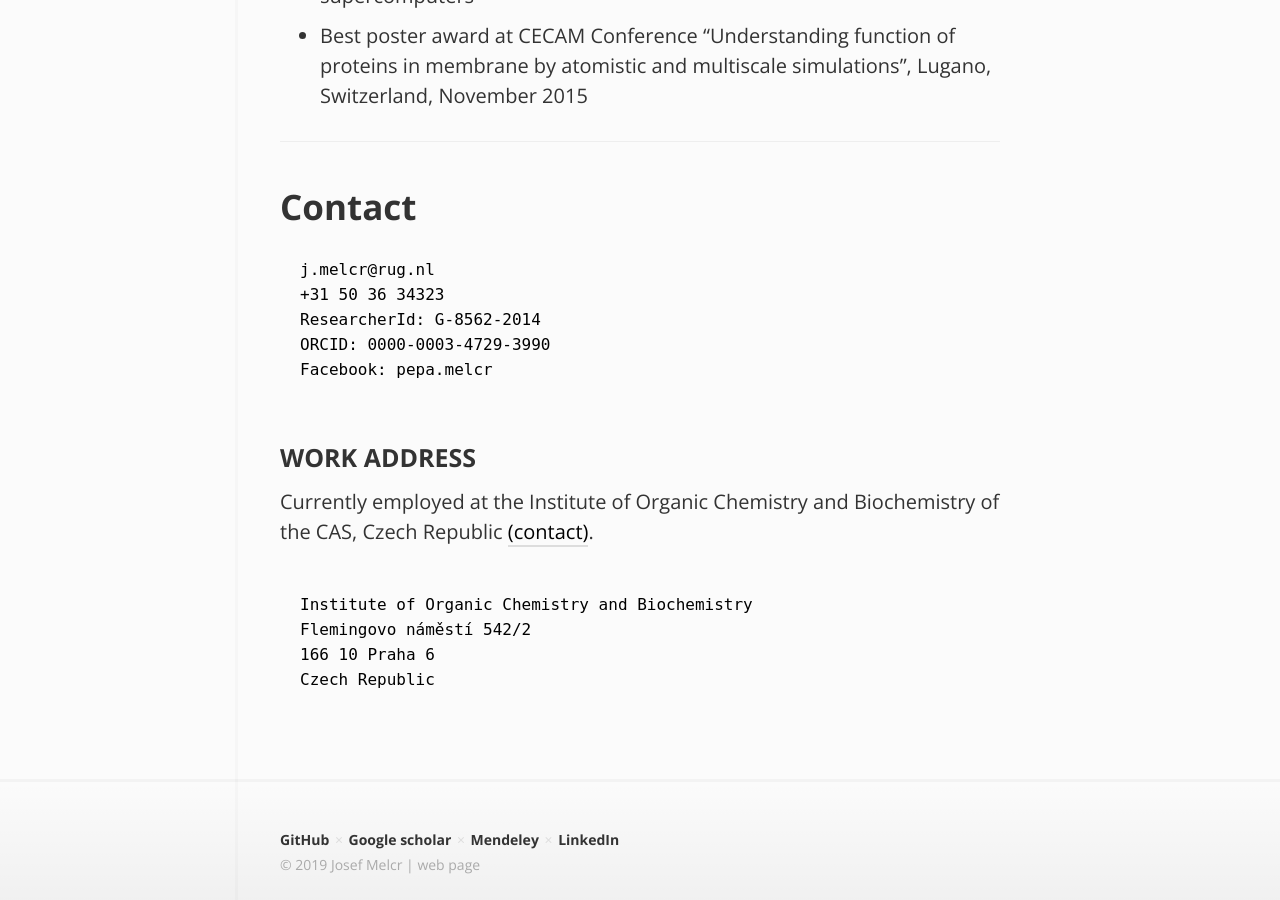
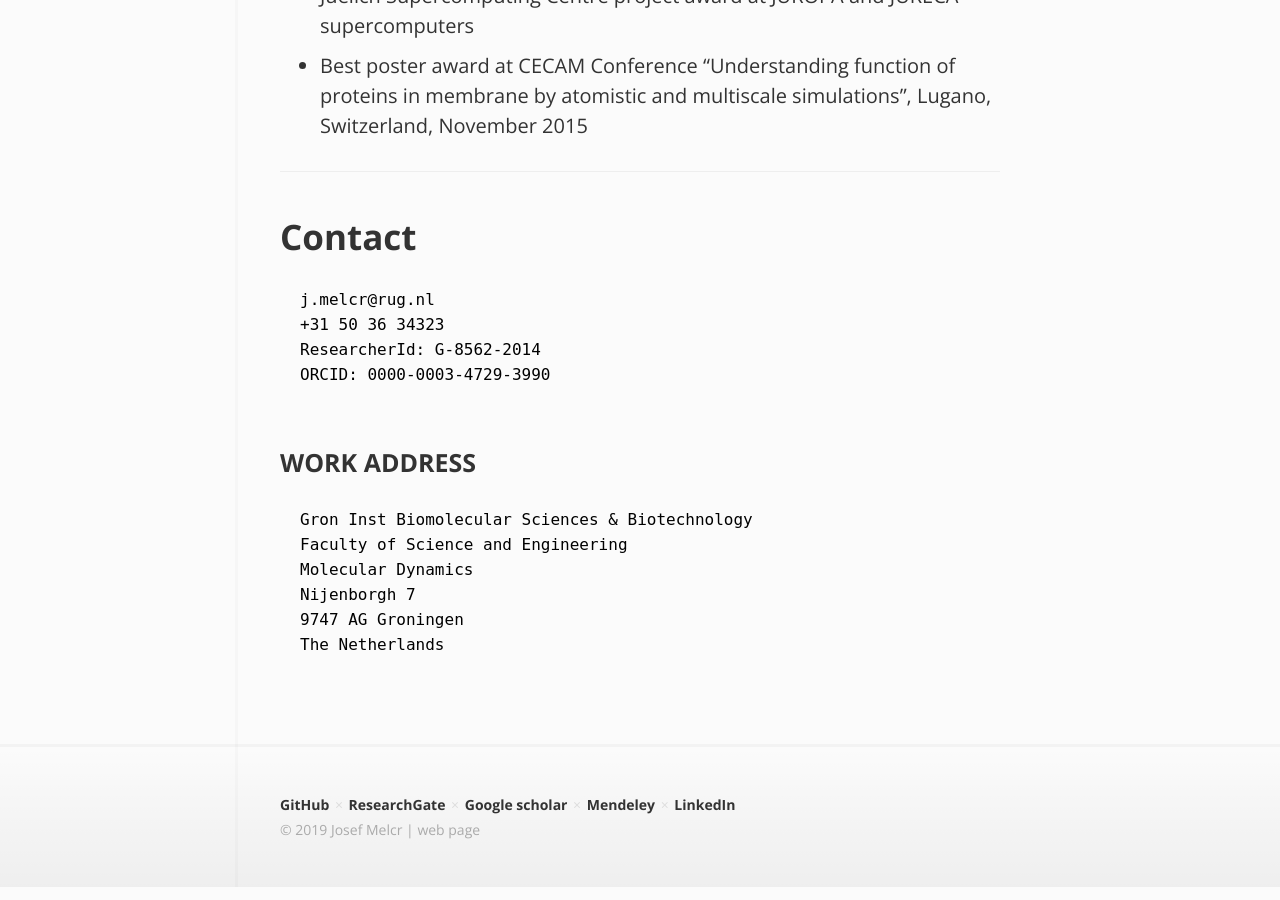
Before and after one commit to jmelcr/jmelcr.github.io, a Jekyll site: the page built from index.md, in a window 1280 px wide and 900 px high, scrolled down 1337 px. Built offline with Jekyll 4.4.1, drawn with Linux system fonts in a browser that asks for light colours; comment, search, counter and statistics services are not loaded; some of the changed text lies outside the part shown.

Commit message:
Updated work address and added Research Gate

````diff
--- a/_config.yml
+++ b/_config.yml
@@ -39,6 +39,8 @@ nav:
 footer_links:
   - title: "GitHub"
     url:   "https://github.com/jmelcr"
+  - title: "ResearchGate"
+    url:   "https://www.researchgate.net/profile/Josef_Melcr"
   - title: "Google scholar"
     url:   "https://scholar.google.cz/citations?hl=en&user=Nkoi1CoAAAAJ"
   - title: "Mendeley"
--- a/_includes/medaillon.md
+++ b/_includes/medaillon.md
@@ -4,10 +4,9 @@ in the group of [Siewert-Jan Marrink](http://cgmartini.nl/)
 at the [University of Groningen](https://www.rug.nl/),
 [Faculty of Science and Engineering](https://www.rug.nl/staff/departments/10808)
 
-<div itemscope itemtype="https://schema.org/Person"><a itemprop="sameAs" content="https://orcid.org/0000-0003-4729-3990" href="https://orcid.org/0000-0003-4729-3990" target="orcid.widget" rel="noopener noreferrer" style="vertical-align:top;"><img src="https://orcid.org/sites/default/files/images/orcid_16x16.png" style="width:1em;margin-right:.5em;" alt="ORCID iD icon">ORCID</a></div>
-
-**Links:**
-[GitHub](https://github.com/jmelcr),
+<div itemscope itemtype="https://schema.org/Person"><a itemprop="sameAs" content="https://orcid.org/0000-0003-4729-3990" href="https://orcid.org/0000-0003-4729-3990" target="orcid.widget" rel="noopener noreferrer" style="vertical-align:top;"><img src="https://orcid.org/sites/default/files/images/orcid_16x16.png" style="width:1em;margin-right:.5em;" alt="ORCID iD icon">ORCID</a></div>,
+[ResearchGate](https://www.researchgate.net/profile/Josef_Melcr),
 [Google scholar](https://scholar.google.cz/citations?hl=en&user=Nkoi1CoAAAAJ),
 [Mendeley](https://www.mendeley.com/profiles/josef-melcr/),
-[LinkedIn](https://cz.linkedin.com/in/jmelcr)
+[GitHub](https://github.com/jmelcr),
+[LinkedIn](https://cz.linkedin.com/in/jmelcr),
--- a/index.md
+++ b/index.md
@@ -51,15 +51,15 @@ j.melcr@rug.nl
 +31 50 36 34323
 ResearcherId: G-8562-2014
 ORCID: 0000-0003-4729-3990
-Facebook: pepa.melcr
 ```
 
 
 ### WORK ADDRESS
-Currently employed at the Institute of Organic Chemistry and Biochemistry of the CAS, Czech Republic [(contact)](http://www.uochb.cz/web/structure/571.html).
 ```
-Institute of Organic Chemistry and Biochemistry
-Flemingovo náměstí 542/2
-166 10 Praha 6
-Czech Republic
+Gron Inst Biomolecular Sciences & Biotechnology
+Faculty of Science and Engineering
+Molecular Dynamics
+Nijenborgh 7
+9747 AG Groningen
+The Netherlands
 ```
````
